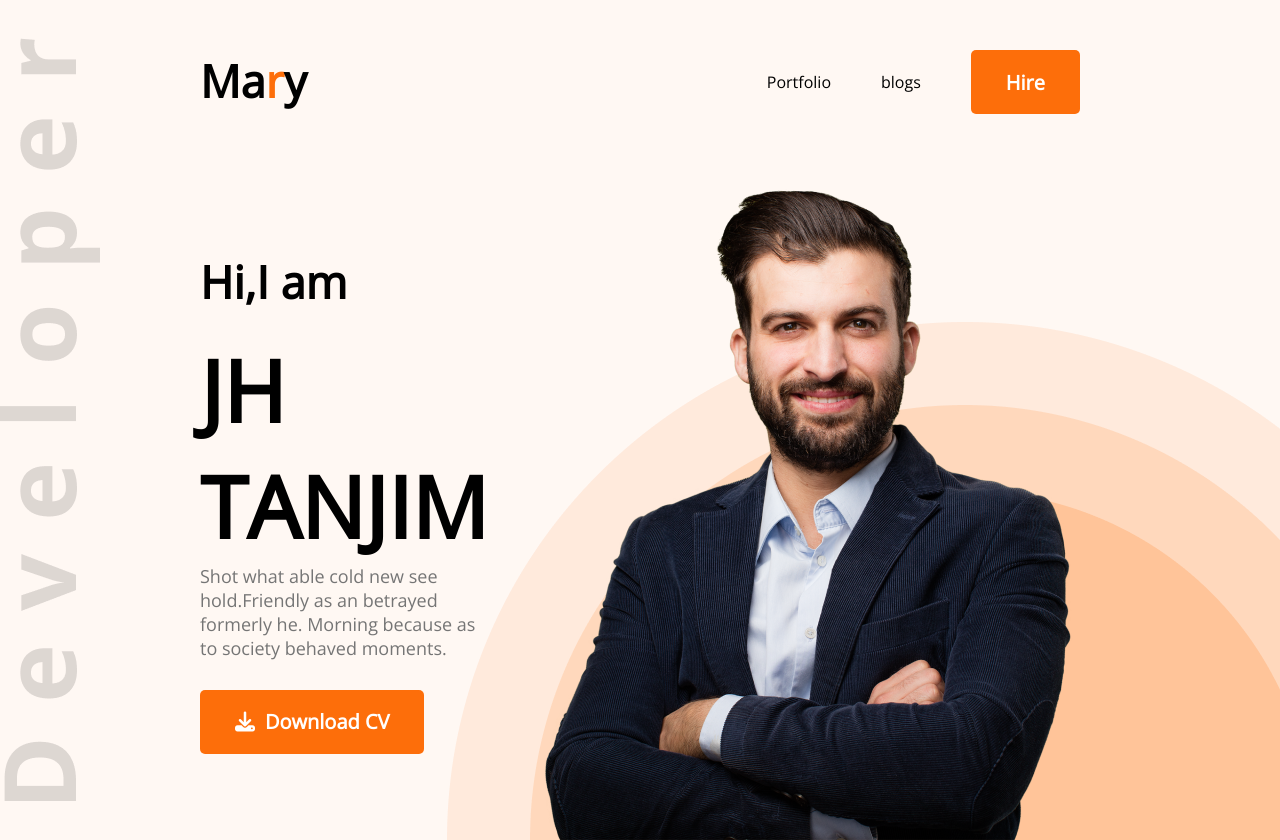
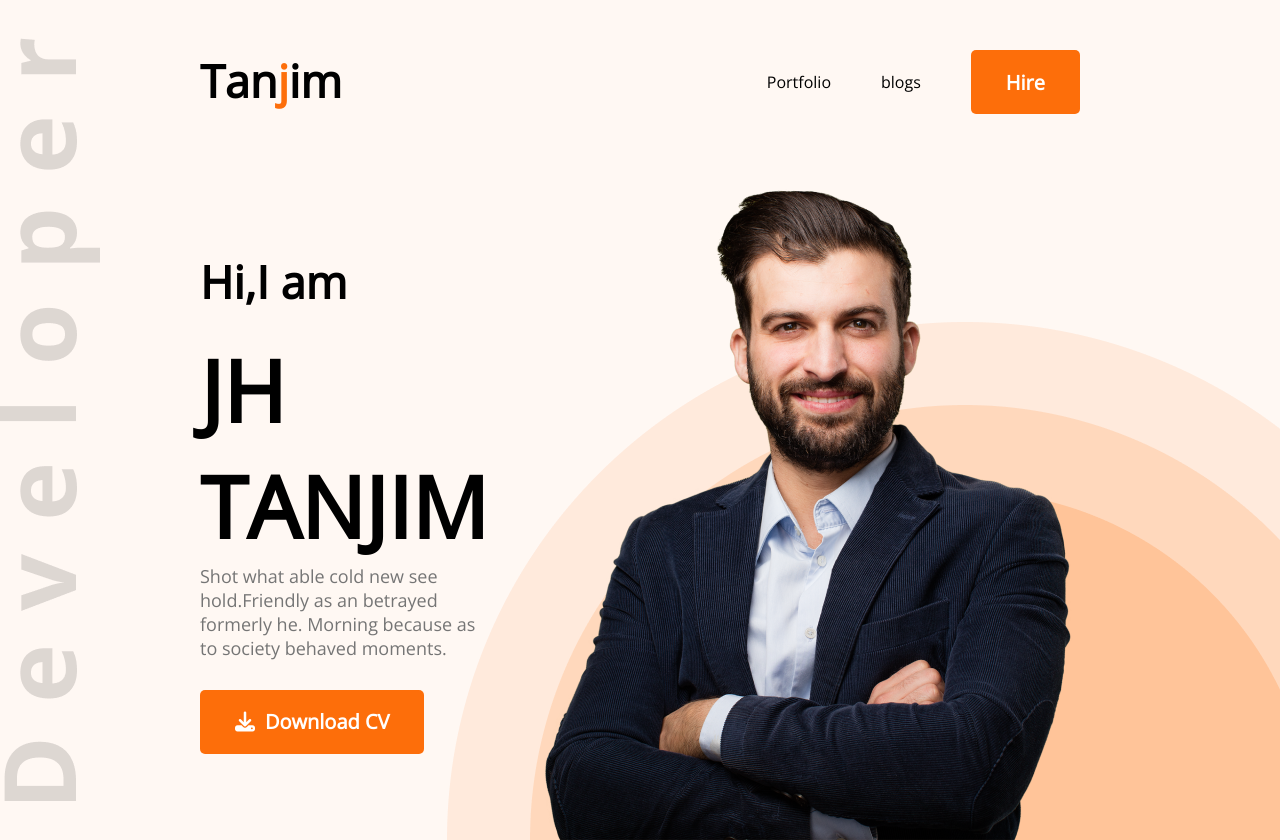
Before and after one commit to jhtanjim/developer-portfolio, a plain HTML site: page index.html in a window 1280 px wide. Shown: the top 840 px of the page. Drawn offline with nearby package versions, Linux system fonts and the light colour scheme; files whose address does not match are found by name.

Commit message:
updated name

```diff
--- a/index.html
+++ b/index.html
@@ -18,7 +18,7 @@
 <body>
     <header class="header">
         <nav>
-            <h2 class="nav-title">Ma<span class="text-primary">r</span>y</h2>
+            <h2 class="nav-title">Tan<span class="text-primary">j</span>im</h2>
             <ul>
                 <li>Portfolio</li>
                 <li>blogs</li>
```
